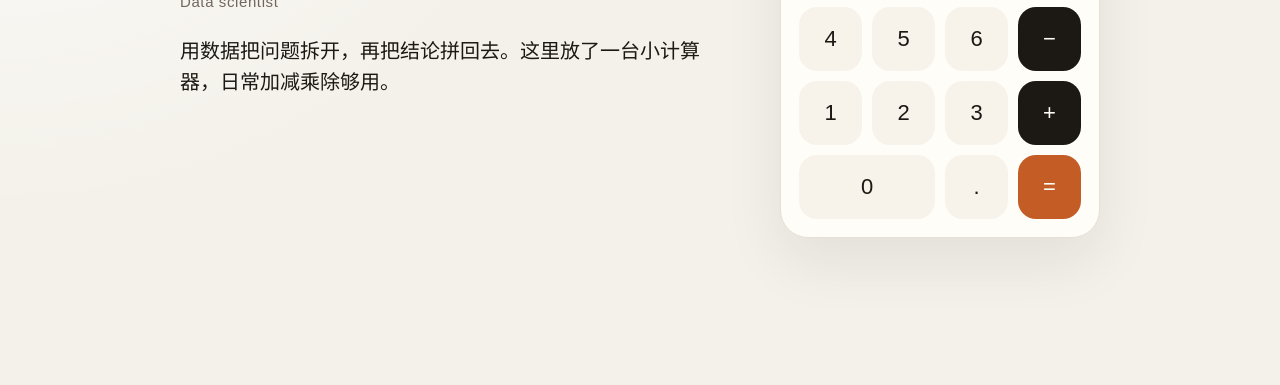
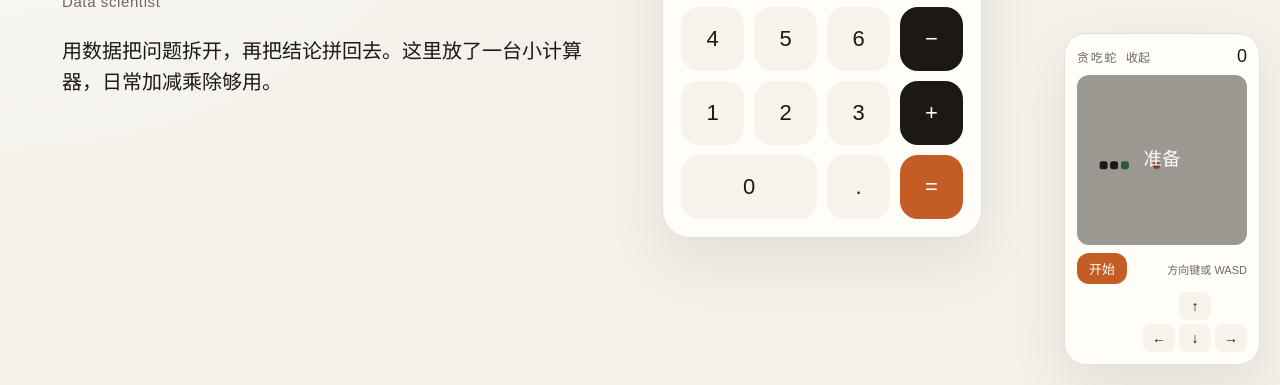
Before and after one commit to ponyyh/web, a plain HTML site: page index.html in a window 1280 px wide. Shown: the part 415-800 px from the top of the page. Drawn offline with Linux system fonts and the light colour scheme.

Commit message:
Add snake game feature with UI and game logic

```diff
--- a/index.html
+++ b/index.html
@@ -49,6 +49,25 @@
       </div>
     </section>
   </main>
+  <aside class="snake" aria-label="贪吃蛇">
+    <div class="snake-bar">
+      <p class="snake-title">贪吃蛇</p>
+      <button type="button" class="snake-toggle" id="snake-toggle" aria-expanded="true">收起</button>
+      <p class="snake-score" id="snake-score" aria-live="polite">0</p>
+    </div>
+    <canvas id="snake-board" width="256" height="256" aria-label="贪吃蛇棋盘"></canvas>
+    <div class="snake-foot">
+      <button type="button" class="snake-start" id="snake-start">开始</button>
+      <p class="snake-hint" id="snake-hint">方向键或 WASD</p>
+    </div>
+    <div class="snake-pad" aria-label="方向按钮">
+      <button type="button" data-dir="up" aria-label="上">↑</button>
+      <button type="button" data-dir="left" aria-label="左">←</button>
+      <button type="button" data-dir="down" aria-label="下">↓</button>
+      <button type="button" data-dir="right" aria-label="右">→</button>
+    </div>
+  </aside>
   <script src="script.js"></script>
+  <script src="snake.js"></script>
 </body>
 </html>
--- /dev/null
+++ b/snake.js
@@ -0,0 +1,252 @@
+const COLS = 16;
+const ROWS = 16;
+const board = document.getElementById("snake-board");
+const ctx = board.getContext("2d");
+const scoreEl = document.getElementById("snake-score");
+const hintEl = document.getElementById("snake-hint");
+const startBtn = document.getElementById("snake-start");
+
+const DIRS = {
+  up: { x: 0, y: -1 },
+  down: { x: 0, y: 1 },
+  left: { x: -1, y: 0 },
+  right: { x: 1, y: 0 },
+};
+
+const snakeGame = {
+  body: [],
+  dir: DIRS.right,
+  nextDir: DIRS.right,
+  food: null,
+  score: 0,
+  timer: null,
+  status: "idle",
+  overlay: "准备",
+};
+
+function cellKey(cell) {
+  return `${cell.x},${cell.y}`;
+}
+
+function sameCell(a, b) {
+  return a.x === b.x && a.y === b.y;
+}
+
+function opposite(a, b) {
+  return a.x === -b.x && a.y === -b.y;
+}
+
+function resetSnake() {
+  snakeGame.body = [
+    { x: 4, y: 8 },
+    { x: 3, y: 8 },
+    { x: 2, y: 8 },
+  ];
+  snakeGame.dir = DIRS.right;
+  snakeGame.nextDir = DIRS.right;
+  snakeGame.score = 0;
+  snakeGame.status = "idle";
+  snakeGame.overlay = "准备";
+  scoreEl.textContent = "0";
+  hintEl.textContent = "方向键或 WASD";
+  startBtn.textContent = "开始";
+  placeFood();
+  drawSnake();
+}
+
+function placeFood() {
+  const taken = new Set(snakeGame.body.map(cellKey));
+  const open = [];
+  for (let y = 0; y < ROWS; y += 1) {
+    for (let x = 0; x < COLS; x += 1) {
+      if (!taken.has(`${x},${y}`)) open.push({ x, y });
+    }
+  }
+  if (open.length === 0) {
+    snakeGame.food = null;
+    return false;
+  }
+  snakeGame.food = open[Math.floor(Math.random() * open.length)];
+  return true;
+}
+
+function setHint(text) {
+  hintEl.textContent = text;
+}
+
+function drawCell(cell, color, inset) {
+  const size = board.width / COLS;
+  const pad = inset;
+  ctx.fillStyle = color;
+  ctx.beginPath();
+  ctx.roundRect(
+    cell.x * size + pad,
+    cell.y * size + pad,
+    size - pad * 2,
+    size - pad * 2,
+    4
+  );
+  ctx.fill();
+}
+
+function drawSnake() {
+  ctx.clearRect(0, 0, board.width, board.height);
+  ctx.fillStyle = "#f7f3eb";
+  ctx.fillRect(0, 0, board.width, board.height);
+
+  if (snakeGame.food) drawCell(snakeGame.food, "#c45c26", 3);
+  snakeGame.body.forEach((cell, index) => {
+    drawCell(cell, index === 0 ? "#2f8f4e" : "#1c1915", 2);
+  });
+
+  if (snakeGame.status !== "running") {
+    ctx.fillStyle = "rgba(28, 25, 21, 0.42)";
+    ctx.fillRect(0, 0, board.width, board.height);
+    ctx.fillStyle = "#fffdf8";
+    ctx.font = "500 28px Avenir Next, PingFang SC, sans-serif";
+    ctx.textAlign = "center";
+    ctx.textBaseline = "middle";
+    ctx.fillText(snakeGame.overlay, board.width / 2, board.height / 2);
+  }
+}
+
+function stopSnake() {
+  if (snakeGame.timer) {
+    clearInterval(snakeGame.timer);
+    snakeGame.timer = null;
+  }
+}
+
+function endSnake(message) {
+  snakeGame.status = "over";
+  snakeGame.overlay = message === "吃满了" ? "吃满了" : "撞到了";
+  stopSnake();
+  startBtn.textContent = "再来";
+  setHint(message === "吃满了" ? "吃满了" : `得分 ${snakeGame.score}`);
+  drawSnake();
+}
+
+function tick() {
+  snakeGame.dir = snakeGame.nextDir;
+  const head = snakeGame.body[0];
+  const next = { x: head.x + snakeGame.dir.x, y: head.y + snakeGame.dir.y };
+  const hitWall = next.x < 0 || next.y < 0 || next.x >= COLS || next.y >= ROWS;
+  const hitSelf = snakeGame.body.some((cell) => sameCell(cell, next));
+
+  if (hitWall || hitSelf) {
+    endSnake(`得分 ${snakeGame.score}`);
+    return;
+  }
+
+  snakeGame.body.unshift(next);
+  if (snakeGame.food && sameCell(next, snakeGame.food)) {
+    snakeGame.score += 1;
+    scoreEl.textContent = String(snakeGame.score);
+    if (!placeFood()) {
+      endSnake("吃满了");
+      return;
+    }
+    schedule();
+  } else {
+    snakeGame.body.pop();
+  }
+  drawSnake();
+}
+
+function schedule() {
+  stopSnake();
+  const delay = Math.max(72, 150 - snakeGame.score * 5);
+  snakeGame.timer = setInterval(tick, delay);
+}
+
+function startSnake() {
+  if (snakeGame.status !== "idle") resetSnake();
+  snakeGame.status = "running";
+  startBtn.textContent = "重开";
+  setHint("方向键或 WASD");
+  schedule();
+  drawSnake();
+}
+
+function turn(name) {
+  const next = DIRS[name];
+  if (!next) return;
+  if (snakeGame.status !== "running") {
+    if (snakeGame.status === "over") resetSnake();
+    snakeGame.dir = next;
+    snakeGame.nextDir = next;
+    startSnake();
+    return;
+  }
+  if (opposite(next, snakeGame.nextDir)) return;
+  snakeGame.nextDir = next;
+}
+
+startBtn.addEventListener("click", () => {
+  if (snakeGame.status === "running") {
+    stopSnake();
+    resetSnake();
+    return;
+  }
+  startSnake();
+});
+
+const widget = document.querySelector(".snake");
+const toggleBtn = document.getElementById("snake-toggle");
+const narrowScreen = window.matchMedia("(max-width: 760px)");
+let pausedByCollapse = false;
+
+function setCollapsed(collapsed) {
+  widget.classList.toggle("is-collapsed", collapsed);
+  document.body.classList.toggle("snake-collapsed", collapsed);
+  document.body.classList.toggle("snake-open", !collapsed && narrowScreen.matches);
+  toggleBtn.setAttribute("aria-expanded", String(!collapsed));
+  toggleBtn.textContent = collapsed ? "贪吃蛇" : "收起";
+  if (collapsed && snakeGame.status === "running") {
+    stopSnake();
+    pausedByCollapse = true;
+  } else if (!collapsed && pausedByCollapse && snakeGame.status === "running") {
+    pausedByCollapse = false;
+    schedule();
+    drawSnake();
+  }
+}
+
+toggleBtn.addEventListener("click", () => {
+  setCollapsed(!widget.classList.contains("is-collapsed"));
+});
+
+narrowScreen.addEventListener("change", () => {
+  setCollapsed(narrowScreen.matches);
+});
+
+if (narrowScreen.matches) setCollapsed(true);
+
+document.querySelector(".snake-pad").addEventListener("click", (event) => {
+  const button = event.target.closest("button");
+  if (!button) return;
+  turn(button.dataset.dir);
+});
+
+document.addEventListener("keydown", (event) => {
+  const byKey = {
+    ArrowUp: "up",
+    ArrowDown: "down",
+    ArrowLeft: "left",
+    ArrowRight: "right",
+    w: "up",
+    W: "up",
+    s: "down",
+    S: "down",
+    a: "left",
+    A: "left",
+    d: "right",
+    D: "right",
+  };
+  const name = byKey[event.key];
+  if (!name) return;
+  event.preventDefault();
+  turn(name);
+});
+
+resetSnake();
--- a/style.css
+++ b/style.css
@@ -18,6 +18,7 @@
 body {
   margin: 0;
   min-height: 100vh;
+  padding-right: 236px;
   font-family: "Iowan Old Style", "Palatino Linotype", Palatino, "Songti SC", serif;
   color: var(--ink);
   background:
@@ -149,15 +150,175 @@ h1 {
   grid-column: span 2;
 }
 
+.snake {
+  position: fixed;
+  right: 20px;
+  bottom: 20px;
+  z-index: 5;
+  width: 196px;
+  padding: 12px;
+  background: var(--card);
+  border: 1px solid var(--line);
+  border-radius: 22px;
+  box-shadow: var(--shadow);
+}
+
+.snake-bar,
+.snake-foot {
+  display: flex;
+  align-items: center;
+  justify-content: space-between;
+  gap: 8px;
+}
+
+.snake-title,
+.snake-toggle,
+.snake-score,
+.snake-hint,
+.snake-start,
+.snake-pad button {
+  font-family: "Avenir Next", "PingFang SC", sans-serif;
+}
+
+.snake-title,
+.snake-score,
+.snake-hint {
+  margin: 0;
+}
+
+.snake-title {
+  letter-spacing: 0.14em;
+  text-transform: uppercase;
+  font-size: 12px;
+  color: var(--muted);
+}
+
+.snake-score {
+  margin-left: auto;
+}
+
+.snake-toggle {
+  border: 0;
+  padding: 0;
+  background: transparent;
+  font-size: 12px;
+  color: var(--muted);
+  cursor: pointer;
+}
+
+body.snake-collapsed {
+  padding-right: 0;
+}
+
+.snake.is-collapsed {
+  width: auto;
+  padding: 10px 14px;
+}
+
+.snake.is-collapsed .snake-title,
+.snake.is-collapsed .snake-score,
+.snake.is-collapsed #snake-board,
+.snake.is-collapsed .snake-foot,
+.snake.is-collapsed .snake-pad {
+  display: none;
+}
+
+.snake.is-collapsed .snake-toggle {
+  letter-spacing: 0.14em;
+  text-transform: uppercase;
+}
+
+.snake-score {
+  font-size: 18px;
+  font-variant-numeric: tabular-nums;
+}
+
+#snake-board {
+  display: block;
+  width: 100%;
+  height: auto;
+  margin-top: 8px;
+  border-radius: 12px;
+  background: var(--key);
+}
+
+.snake-foot {
+  margin-top: 8px;
+}
+
+.snake-start {
+  border: 0;
+  border-radius: 12px;
+  padding: 6px 12px;
+  background: var(--key-eq);
+  color: #fffdf8;
+  font-size: 13px;
+  cursor: pointer;
+}
+
+.snake-start:hover,
+.snake-pad button:hover {
+  filter: brightness(0.97);
+}
+
+.snake-start:active,
+.snake-pad button:active {
+  transform: translateY(1px);
+}
+
+.snake-hint {
+  font-size: 11px;
+  color: var(--muted);
+}
+
+.snake-pad {
+  display: grid;
+  grid-template-columns: repeat(3, 32px);
+  grid-template-areas:
+    ". up ."
+    "left down right";
+  gap: 4px;
+  justify-content: end;
+  margin-top: 8px;
+}
+
+.snake-pad button {
+  height: 28px;
+  border: 0;
+  border-radius: 8px;
+  background: var(--key);
+  color: var(--ink);
+  font-size: 14px;
+  cursor: pointer;
+}
+
+.snake-pad button[data-dir="up"] { grid-area: up; }
+.snake-pad button[data-dir="left"] { grid-area: left; }
+.snake-pad button[data-dir="down"] { grid-area: down; }
+.snake-pad button[data-dir="right"] { grid-area: right; }
+
 @media (max-width: 760px) {
+  body {
+    padding-right: 0;
+  }
+
   .page {
     grid-template-columns: 1fr;
     gap: 36px;
-    padding: 48px 0 64px;
+    padding: 48px 0 88px;
     align-items: start;
+  }
+
+  body.snake-open .page {
+    padding-bottom: 380px;
   }
 
   h1 {
     font-size: 56px;
   }
+
+  .snake {
+    right: 12px;
+    bottom: 12px;
+  }
 }
```
